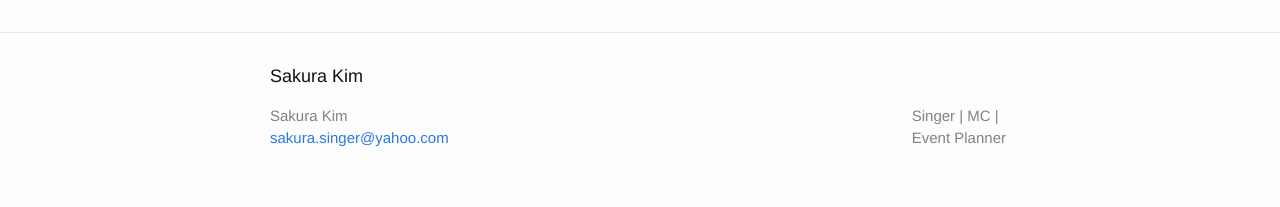
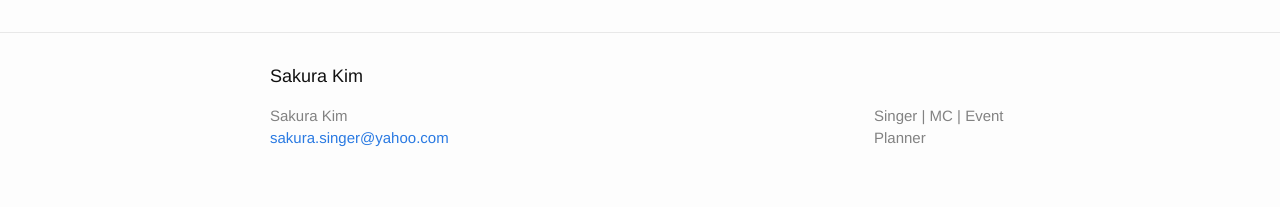
Before and after one commit to sakurakiminfo/sakurakiminfo.github.io, a Jekyll site: the page built from index.html, in a window 1280 px wide. Shown: the part 1833-2040 px from the top of the page. Built offline with Jekyll 4.4.1, drawn with Linux system fonts in a browser that asks for light colours; emoji names are drawn with the system emoji font; the list of posts is cut into pages by our own code.

Commit message:
fixing footer

```diff
--- a/_sass/_layout.scss
+++ b/_sass/_layout.scss
@@ -132,13 +132,13 @@
 }
 
 .footer-col-2 {
-    width: -webkit-calc(50% - (#{$spacing-unit} / 2));
-    width:         calc(50% - (#{$spacing-unit} / 2));
+    width: -webkit-calc(45% - (#{$spacing-unit} / 2));
+    width:         calc(45% - (#{$spacing-unit} / 2));
 }
 
 .footer-col-3 {
-    width: -webkit-calc(15% - (#{$spacing-unit} / 2));
-    width:         calc(15% - (#{$spacing-unit} / 2));
+    width: -webkit-calc(20% - (#{$spacing-unit} / 2));
+    width:         calc(20% - (#{$spacing-unit} / 2));
 }
 
 @include media-query($on-laptop) {
```
